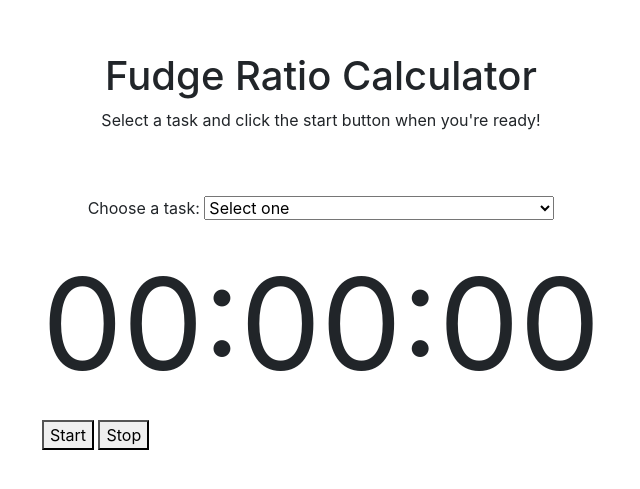
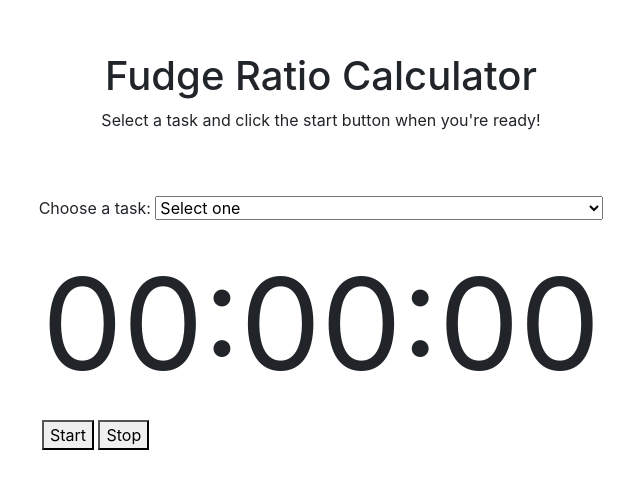
Before and after one commit to gilemos/FudgeRatio, a plain HTML site: page fudge-ratio/src/main/webapp/index.html in a window 1280 px wide. Shown: the part 149-638 px from the top of the page, without its empty margins (319-959 px from the left). Drawn offline with nearby package versions, Linux system fonts and the light colour scheme.

Commit message:
puts dropdown size in terms of vh instead of px

```diff
--- a/fudge-ratio/src/main/webapp/style.css
+++ b/fudge-ratio/src/main/webapp/style.css
@@ -14,7 +14,7 @@
 }
 
 .dropdown-contents {
-  width: 350px;
+  width: 35vw;
 }
 .dropdown-contents:hover {
     box-shadow: 1px 1px 11px grey;
--- a/fudge-ratio/target/fudge_ratio-1/style.css
+++ b/fudge-ratio/target/fudge_ratio-1/style.css
@@ -14,7 +14,7 @@
 }
 
 .dropdown-contents {
-  width: 30px;
+  width: 35vw;
 }
 .dropdown-contents:hover {
     box-shadow: 1px 1px 11px grey;
```
Also changed, not shown: 1 other file.
